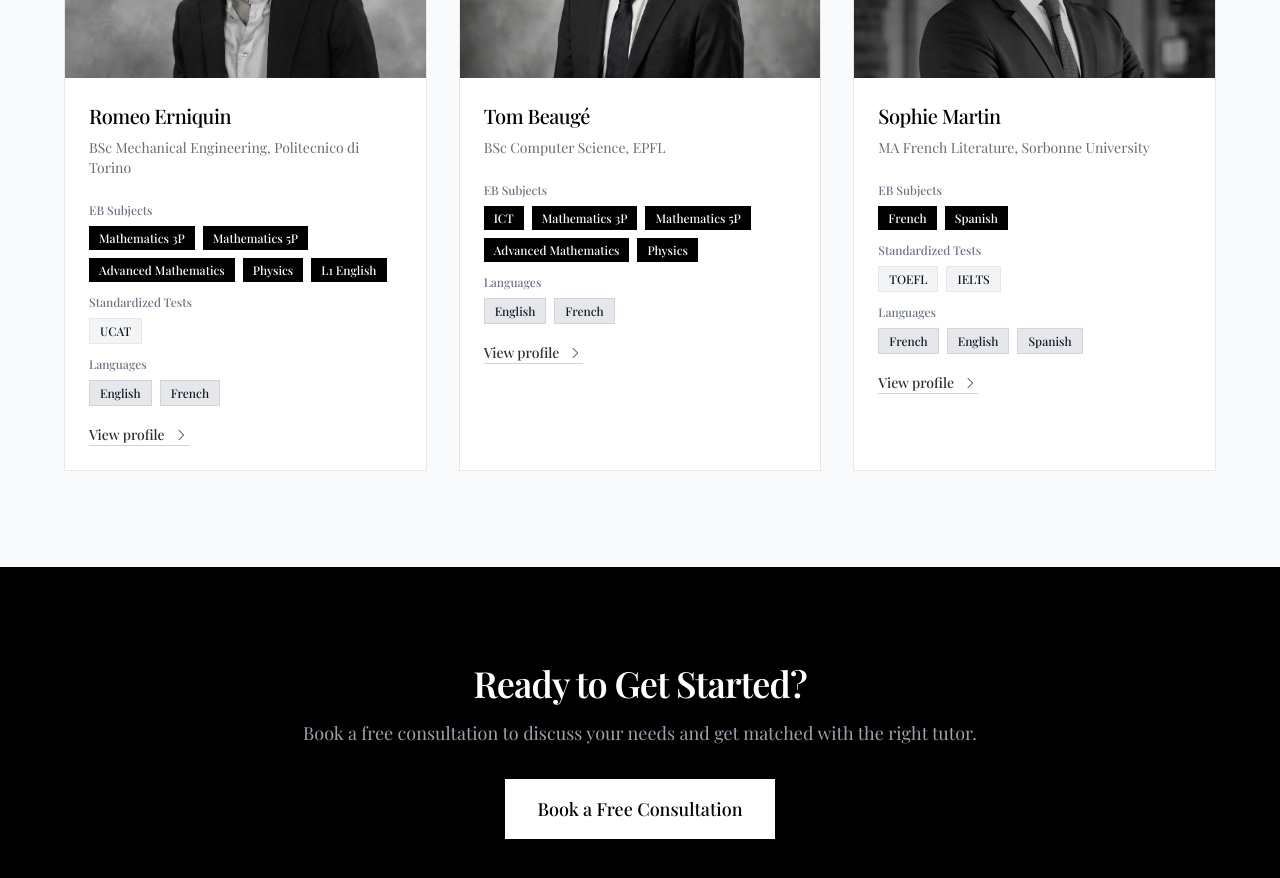
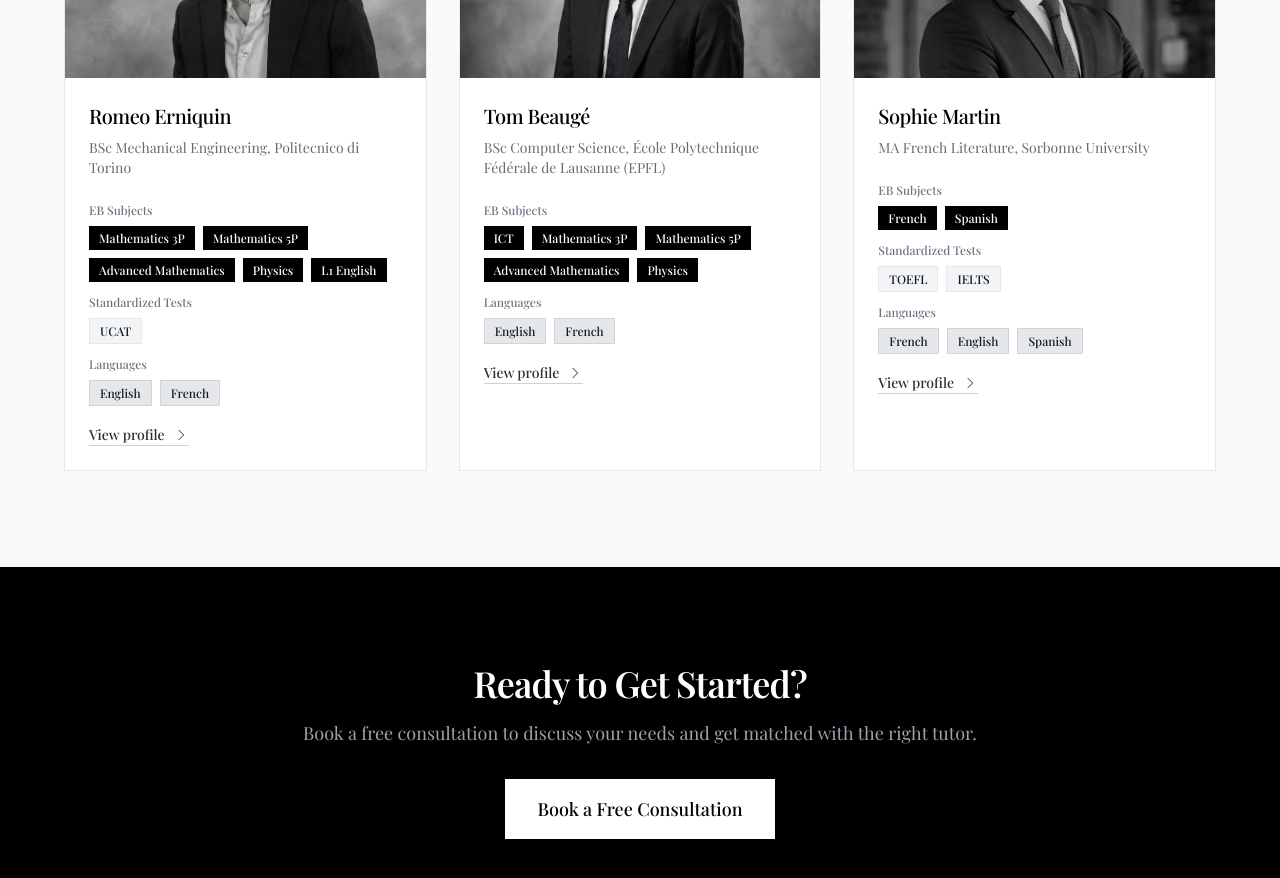
Before and after one commit to pathakrohans/eurobac-tutors, a Next.js app: page /team in a window 1280 px wide. Shown: the part 2000-2878 px from the top of the page. Built offline with nearby package versions, Linux system fonts and the light colour scheme; no server answers; a web font is replaced by a local one.

Commit message:
Tom Degree Name

```diff
--- a/src/data/tutors.ts
+++ b/src/data/tutors.ts
@@ -64,7 +64,7 @@ export const tutors: Tutor[] = [
     id: 'tom-beauge',
     name: 'Tom Beaugé',
     headshot: '/team/tom-beauge.jpg',
-    degree: 'BSc Computer Science, EPFL',
+    degree: 'BSc Computer Science, École Polytechnique Fédérale de Lausanne (EPFL)',
     bio: 'Tom specializes in STEM subjects. He has a strong track record helping students prove themselves in mathematics and computer science.',
     subjects: ['ICT', 'Mathematics 3P', 'Mathematics 5P', 'Advanced Mathematics', 'Physics'],
     languages: ['English', 'French'],
```
